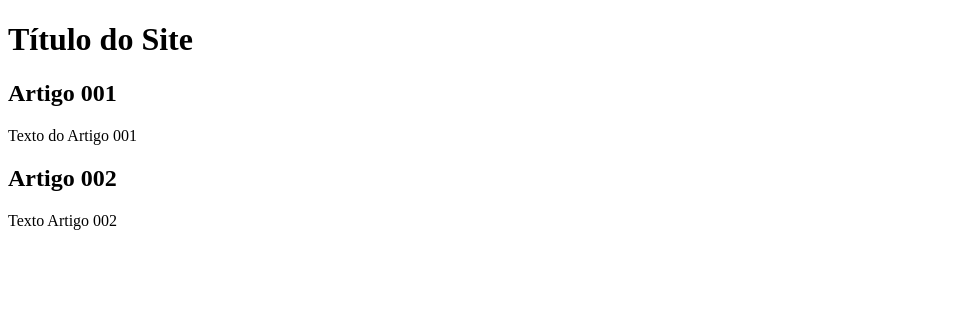
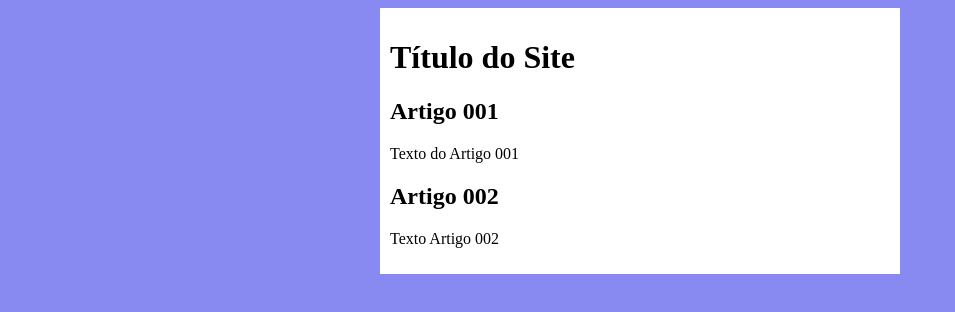
Before and after one commit to JoiceNivea/joicenivea-projeto-site, a plain HTML site: page index.html in a window 1280 px wide. Shown: the whole page, without its empty margins (0-955 px from the left). Drawn offline with Linux system fonts and the light colour scheme.

Commit message:
iniciei o design

```diff
--- /dev/null
+++ b/estilos/style.css
@@ -0,0 +1,17 @@
+* {
+    font-family: Arial, Helvetica, sans-serif
+    font-size: 16px;
+}
+
+body {
+    background-color: rgba(81, 81, 236, 0.674);
+
+}
+
+main {
+    background-color: white;
+    width: 500px;
+    margin: auto;
+    padding: 10px;
+    box-shadow: 3 px 3 px 5px rgba(0, 0, 0, 0.475);
+}
--- a/index.html
+++ b/index.html
@@ -5,6 +5,7 @@
     <meta http-equiv="X-UA-Compatible" content="IE=edge">
     <meta name="viewport" content="width=device-width, initial-scale=1.0">
     <title>Título do Site</title>
+    <link rel="stylesheet" href="estilos/style.css">
 </head>
 <body>
     <main>
```
